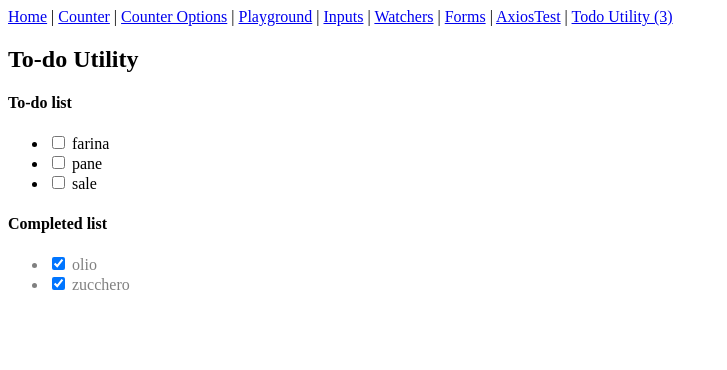
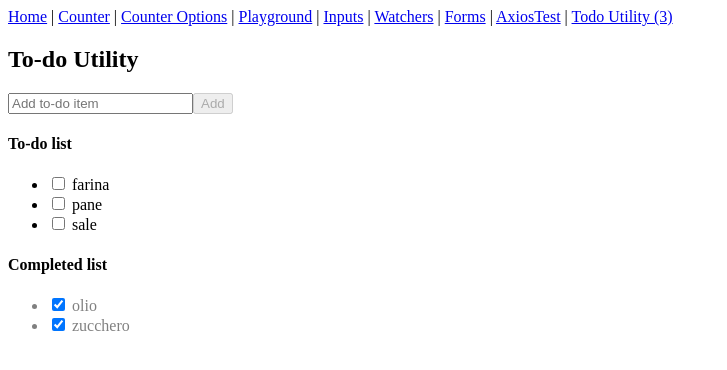
Before and after one commit to dennybiasiolli/vue-tutorial-project-2023-03, a Vue app: page /#/todo-utility in a window 1280 px wide. Shown: the top 370 px of the page, without its empty margins (0-727 px from the left). Built offline with nearby package versions, Linux system fonts and the light colour scheme.

Commit message:
day 4, step 1

```diff
--- a/src/components/todo/TodoUtility.vue
+++ b/src/components/todo/TodoUtility.vue
@@ -1,16 +1,27 @@
 <script setup>
 import { storeToRefs } from 'pinia'
-import { onMounted } from 'vue'
+import { ref, watch, onMounted } from 'vue'
 import { useTodoStore } from '@/stores/todo'
 import TodoList from './TodoList.vue'
 
 const todoStore = useTodoStore()
 const { items, todoItems, completedItems } = storeToRefs(todoStore)
-const { switchTodo } = todoStore
+const { switchTodo, addTodo } = todoStore
 
 function handleSwitchTodo({ id, completed }) {
   switchTodo(id, completed)
 }
+
+const formValid = ref(false)
+const itemText = ref('')
+function handleSubmit() {
+  addTodo(itemText.value)
+  itemText.value = ''
+}
+function validateForm() {
+  formValid.value = !!itemText.value.trim()
+}
+watch(itemText, validateForm)
 
 onMounted(() => {
   items.value = [
@@ -26,6 +37,11 @@ onMounted(() => {
 <template>
   <h2>To-do Utility</h2>
 
+  <form @submit.prevent="handleSubmit">
+    <input type="text" placeholder="Add to-do item" v-model="itemText" />
+    <button type="submit" :disabled="!formValid">Add</button>
+  </form>
+
   <TodoList
     v-if="todoItems.length > 0"
     title="To-do list"
--- a/src/stores/todo.js
+++ b/src/stores/todo.js
@@ -15,6 +15,9 @@ export const useTodoStore = defineStore('todo', {
     },
   },
   actions: {
+    addTodo(text) {
+      console.log('addTodo', text)
+    },
     switchTodo(id, completed) {
       const item = this.items.find(item => item.id === id)
       item.completed = completed
```
